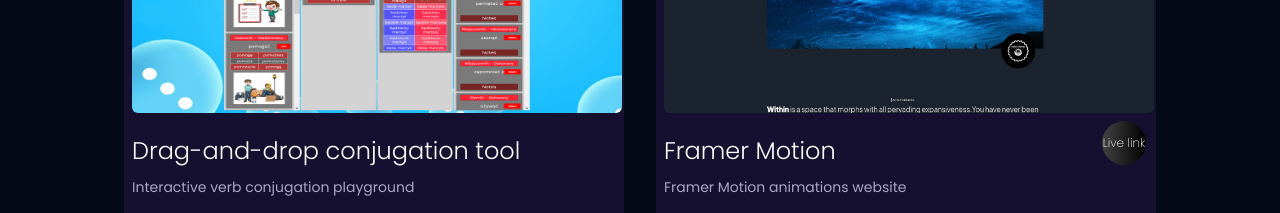
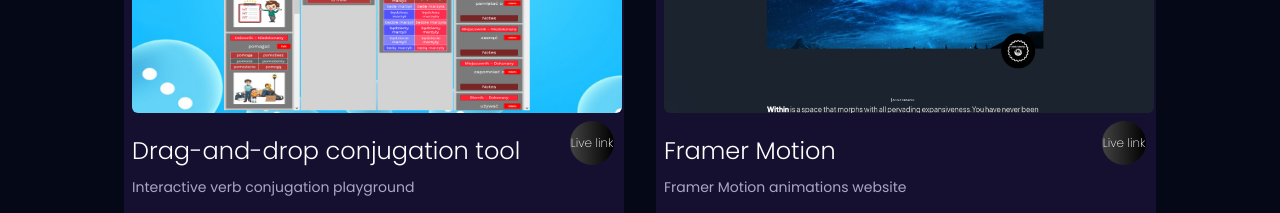
Before and after one commit to AlexDjangoX/portfolio-alexander-mclachlan, a Next.js app: page / in a window 1280 px wide. Shown: the part 4940-5153 px from the top of the page. Built offline with nearby package versions, Linux system fonts and the light colour scheme.

Commit message:
FIX: opacity of projects section and added live link to conjugator

```diff
--- a/constants/index.js
+++ b/constants/index.js
@@ -250,8 +250,8 @@
       },
     ],
     image: conjugate,
-    repo: 'Server side repo',
-    source_code_link: 'https://github.com/AlexDjangoX/polish-tutor-server',
+    repo: 'Live link',
+    source_code_link: 'https://conjugate-server.vercel.app/',
     gitHubRepo: '',
   },
   {
--- a/utils/motion.js
+++ b/utils/motion.js
@@ -61,9 +61,9 @@
 export const fadeIn = (direction, type, delay, duration) => {
   return {
     hidden: {
-      x: direction === 'left' ? 100 : direction === 'right' ? -100 : 0,
-      y: direction === 'up' ? 100 : direction === 'down' ? -100 : 0,
-      opacity: 0,
+      x: direction === 'left' ? 25 : direction === 'right' ? -25 : 0,
+      y: direction === 'up' ? 25 : direction === 'down' ? -25 : 0,
+      opacity: 0.5,
     },
     show: {
       x: 0,
```
